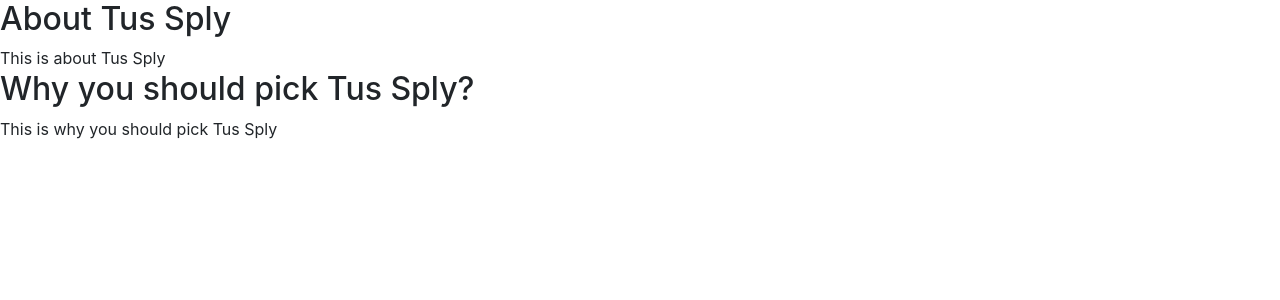
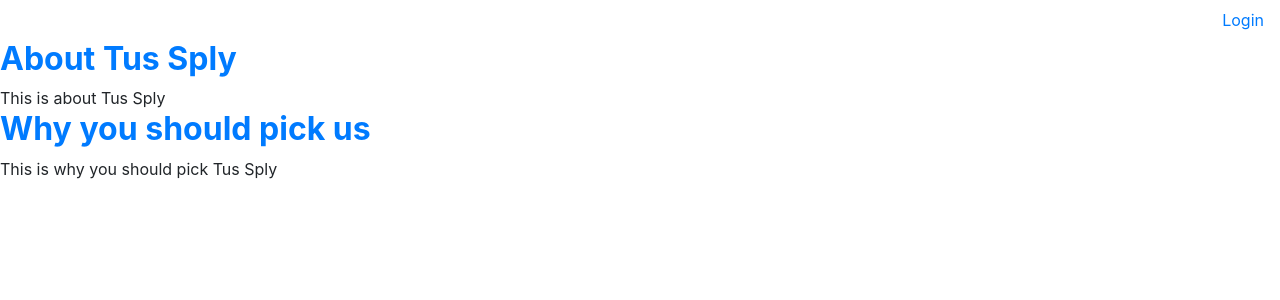
Before and after one commit to jonathanstanislaus05/PythonWeb-1, a Flask app: page /home in a window 1280 px wide. Shown: the top 300 px of the page. Run offline with Flask 2, Linux system fonts and the light colour scheme; some libraries are stand-ins or nearby versions.

Commit message:
add new feature

```diff
--- a/templates/home.html
+++ b/templates/home.html
@@ -11,11 +11,15 @@
     <title>My Website!</title>
   </head>
   <body>
-    <h2>About Tus Sply</h2>
+    <ul class="nav justify-content-end">
+  <li class="nav-item">
+    <a class="nav-link active" href="#">Login</a>
+</ul>
+    <h2><a href="#" class="alert-link">About Tus Sply</a></h2>
     <p2>This is about Tus Sply</p2>
   </body>
   <body>
-    <h2>Why you should pick Tus Sply?</h2>
+    <h2><a href="#" class="alert-link">Why you should pick us</a></h2>
     <p2>This is why you should pick Tus Sply</p2>
   </body>
   <script src="https://code.jquery.com/jquery-3.5.1.slim.min.js" integrity="sha384-DfXdz2htPH0lsSSs5nCTpuj/zy4C+OGpamoFVy38MVBnE+IbbVYUew+OrCXaRkfj" crossorigin="anonymous"></script>
```
